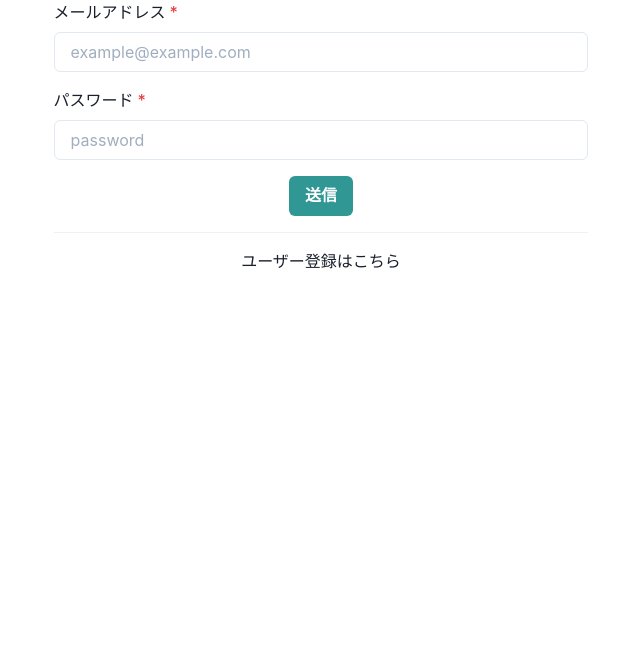
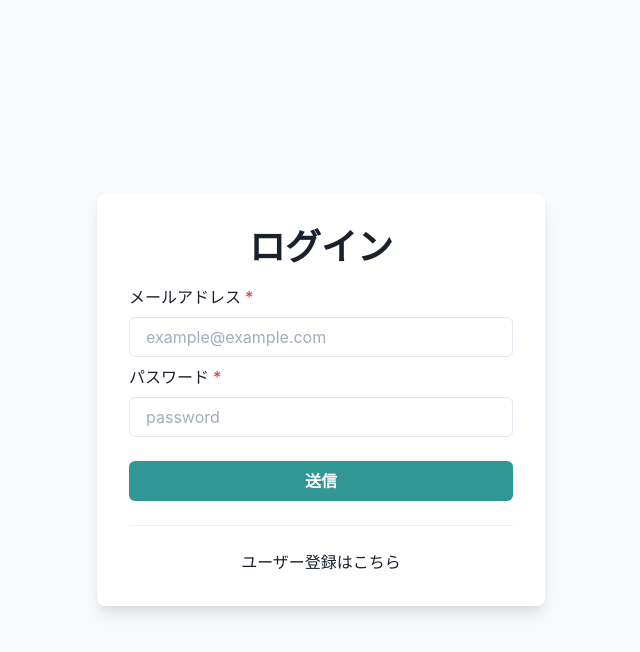
Before and after one commit to kit-iizuka-gymlabo/gymlabo, a Next.js app: page /LogIn in a window 1280 px wide. Shown: the top 652 px of the page, without its empty margins (319-959 px from the left). Built offline with nearby package versions, Linux system fonts and the light colour scheme; no server answers.

Commit message:
'[update]ログイン画面とサインアップ画面のデザイン改良'

```diff
--- a/src/components/organisms/Form.tsx
+++ b/src/components/organisms/Form.tsx
@@ -1,6 +1,6 @@
 import { FC } from 'react'
 import {
-  FormControl,
+ /*  FormControl,
   FormLabel,
   FormErrorMessage,
   Input,
@@ -8,9 +8,27 @@ import {
   Grid,
   GridItem,
   VStack,
-  Divider
+  Divider */
+  Flex,
+  Box,
+  FormControl,
+  FormLabel,
+  Input,
+  Checkbox,
+  Stack,
+  Link,
+  Button,
+  Heading,
+  Text,
+  useColorModeValue,
+  Grid,
+  GridItem,
+  VStack,
+  FormErrorMessage,
+  Divider,
 } from '@chakra-ui/react'
 import { FormProps } from '@/types/interfaces/Form'
+import { Center } from '@react-three/drei'
 
 const Form: FC<FormProps> = ({
   register,
@@ -22,16 +40,35 @@ const Form: FC<FormProps> = ({
 }) => (
   <>
     <form onSubmit={handleSubmit(onSubmit)}>
-      <Grid templateColumns='repeat(7, 1fr)' gap={6}>
+      {/* <Grid templateColumns='repeat(7, 1fr)' gap={6}>
         <GridItem colSpan={2} />
-        <GridItem colSpan={3}>
-          <VStack spacing={4}>
+        <GridItem colSpan={3}> */}
+        <VStack
+        minH={'100vh'}
+        align={'center'}
+        justify={'center'}
+        bg={useColorModeValue('gray.50', 'gray.800')}>
+          <VStack w={'full'} maxW={'md'} >
+          <Box
+          rounded={'lg'}
+          bg={useColorModeValue('white', 'gray.700')}
+          boxShadow={'lg'}
+          h='75%'
+          w='100%'
+          p={4}>
+            <Grid gap={4} py={4}>
+          <VStack mx={'auto'} maxW={'lg'}>
+            <Heading fontSize={'4xl'}>
+              <VStack>{children[1]}</VStack>
+            </Heading>
+          </VStack>
+          <Stack px={4}>
           <FormControl
             id='email'
             isRequired
             isInvalid={errors.email ? true : false}
           >
-            <FormLabel>メールアドレス</FormLabel>
+            {<FormLabel>メールアドレス</FormLabel>}
             <Input
               id='email'
               placeholder='example@example.com'
@@ -78,8 +115,10 @@ const Form: FC<FormProps> = ({
               {errors.password && errors.password.message}
             </FormErrorMessage>
           </FormControl>
+          <VStack>
           <Button
             mt={4}
+            w={'full'}
             colorScheme='teal'
             isLoading={isSubmitting}
             type='submit'
@@ -87,12 +126,16 @@ const Form: FC<FormProps> = ({
           >
             送信
           </Button>
-          <Divider />
-          {children}
           </VStack>
-        </GridItem>
-        <GridItem colSpan={2} />
-      </Grid>
+          <VStack py={4}><Divider /></VStack>
+          <VStack>{children[0]}</VStack>
+          </Stack>
+          </Grid>
+          </Box>
+          </VStack>
+          </VStack>
+        {/* </GridItem>
+      </Grid> */}
     </form>
   </>
 )
--- a/src/containers/LogInForm.tsx
+++ b/src/containers/LogInForm.tsx
@@ -37,6 +37,7 @@ const LogInForm: FC = () => {
           url={'/SignUp'}
           text={'ユーザー登録はこちら'}
         />
+        <>{'ログイン'}</>
       </Form>
     </>
   )
--- a/src/containers/SignUpForm.tsx
+++ b/src/containers/SignUpForm.tsx
@@ -36,6 +36,7 @@ const SignUpForm: FC = () => {
           url={'/LogIn'}
           text={'既に登録している人はこちら'}
         />
+        <>{'サインアップ'}</>
       </Form>
     </>
   )
```
Also changed, not shown: 1 other file (tests, documents, lock files or other folders).
